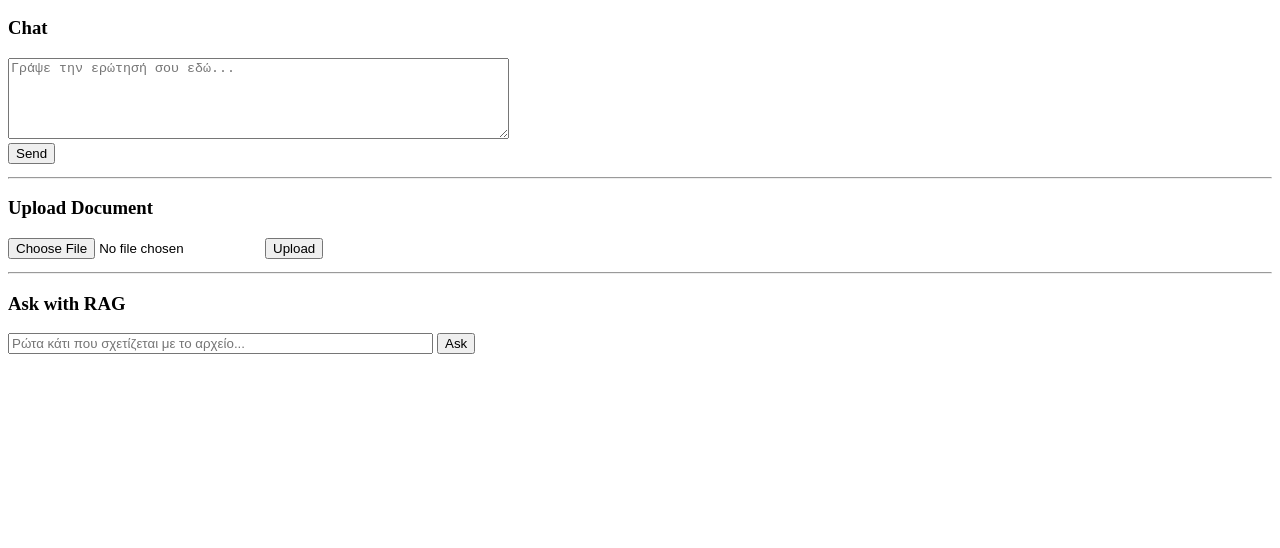
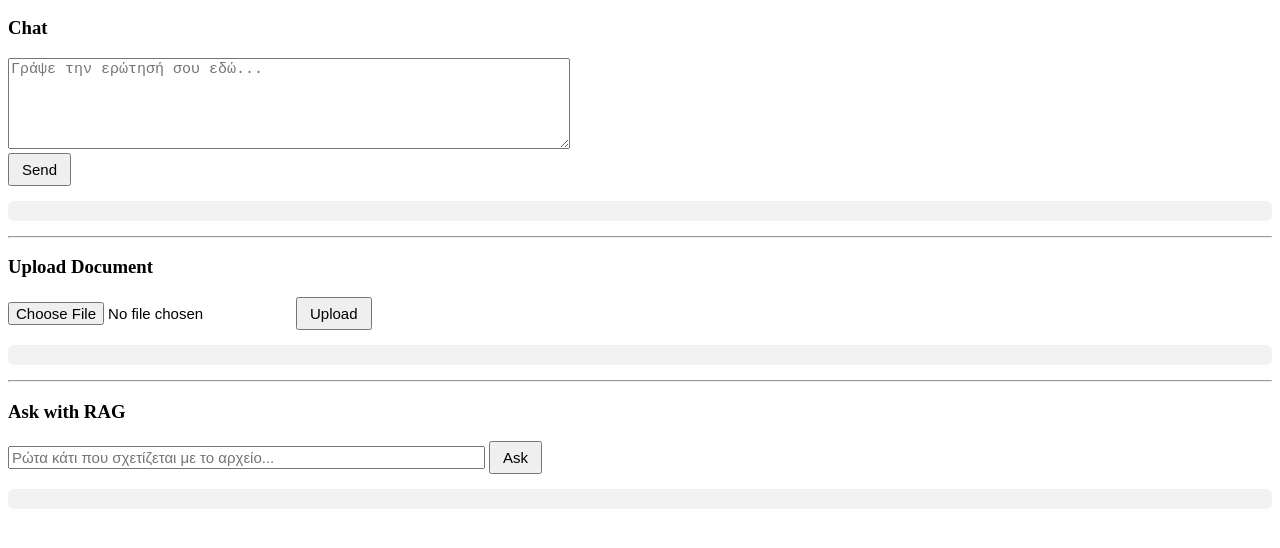
Before and after one commit to Dimitriosxal/AInte, a plain HTML site: page app/static/index.html in a window 1280 px wide. Shown: the part 50-598 px from the top of the page. Drawn offline with Linux system fonts and the light colour scheme.

```diff
--- a/app/static/index.html
+++ b/app/static/index.html
@@ -3,6 +3,25 @@
 <head>
     <meta charset="utf-8">
     <title>AI Integration Demo</title>
+    <style>
+pre {
+    white-space: pre-wrap;   /* δείχνει τα \n σωστά */
+    background: #f2f2f2;     /* ανοιχτό γκρι background */
+    padding: 10px;
+    border-radius: 6px;
+    font-size: 15px;
+    color: black;            /* μαύρο κείμενο */
+}
+textarea, input {
+    font-size: 15px;
+}
+button {
+    padding: 6px 12px;
+    font-size: 15px;
+    cursor: pointer;
+}
+</style>
+
 </head>
 <body>
 <h2>AI Integration Demo</h2>
```
